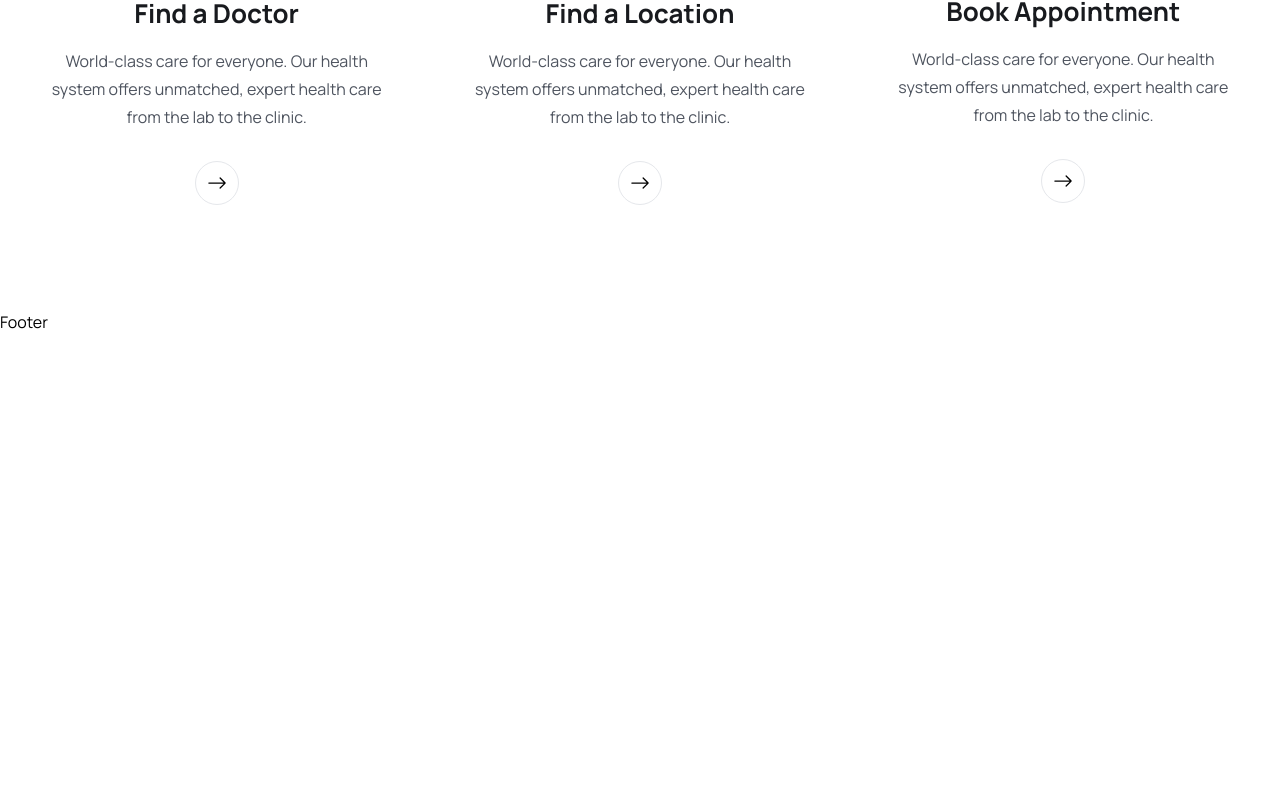
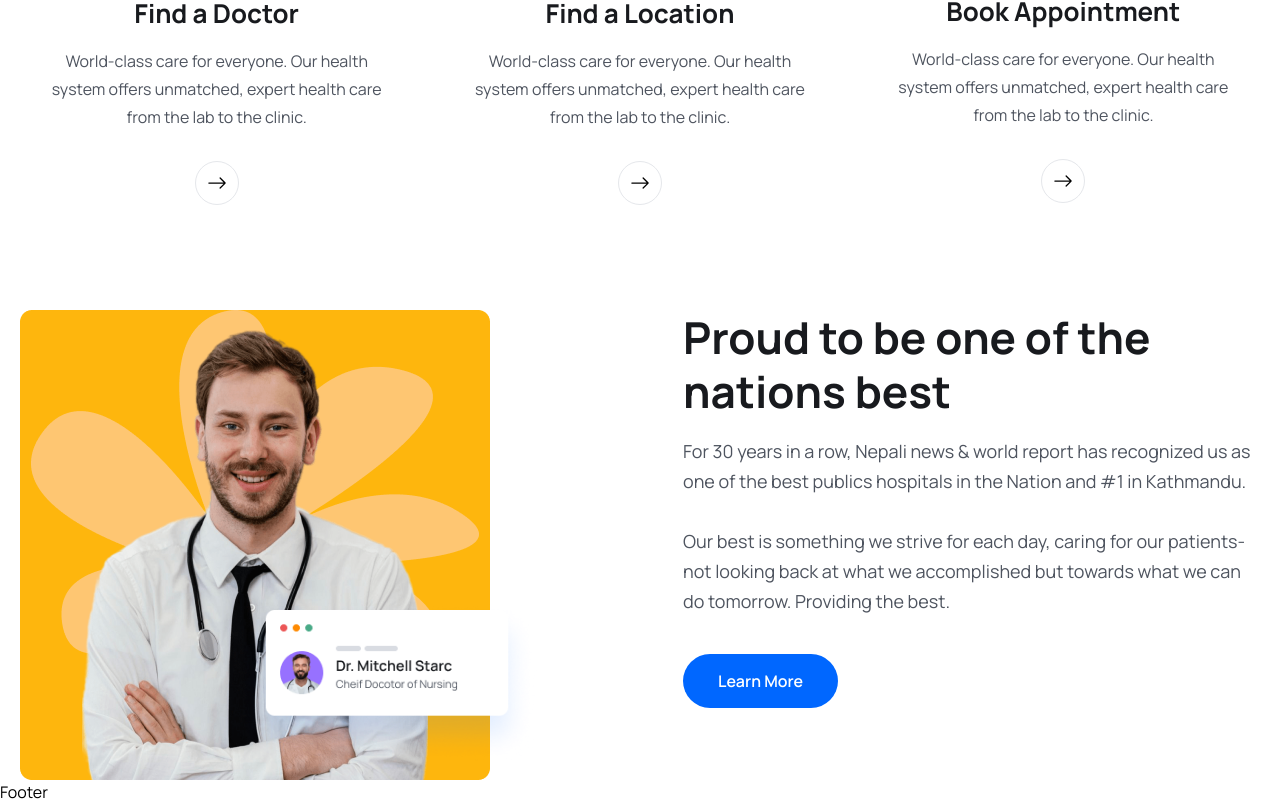
Before and after one commit to tmgnisc/Doctor-Appointment-Booking-MERN-, a React (Vite) app in the folder frontend/: page /home in a window 1280 px wide. Shown: the part 1397-2201 px from the top of the page. Before the commit the page ends 1731 px from the top, so only its background shows below. Built offline with nearby package versions, Linux system fonts and the light colour scheme.

Commit message:
completed about us section

```diff
--- /dev/null
+++ b/frontend/src/components/About/About.jsx
@@ -0,0 +1,36 @@
+import React from "react";
+import aboutImg from "../../assets/images/about.png";
+import aboutCardImg from "../../assets/images/about-card.png";
+import { Link } from "react-router-dom";
+
+const About = () => {
+  return (
+    <div className="container">
+      <div className="flex justify-between gap-[50px] lg:gap-[130px] xl:gap-0 flex-col lg:flex-row">
+        <div className="relative w-3/4 lg:w-1/2 xl:w-[770px] z-10 order-2 lg:order-1">
+          <img src={aboutImg} alt="" />
+          <div className="absolute z-20 bottom-4 w-[220px] md:w-[300px] right-[-30%] md:right-[-7%] lg:right-[22%]">
+            <img src={aboutCardImg} alt="" />
+          </div>
+        </div>
+
+        <div className="w-full lg:w-1/2 xl:w-[670px] order-1 lg:order-2">
+          <h2 className="heading">Proud to be one of the nations best</h2>
+          <p className="text_para">
+            For 30 years in a row, Nepali news & world report has recognized us
+            as one of the best publics hospitals in the Nation and #1 in
+            Kathmandu.
+          </p>
+          <p className="text_para mt-[30px]">
+            Our best is something we strive for each day, caring for our patients-not looking back at what we accomplished but towards what we can do tomorrow. Providing the best.
+          </p>
+          <Link to='/'>
+          <button className="btn">Learn More</button>
+          </Link>
+        </div>
+      </div>
+    </div>
+  );
+};
+
+export default About;
--- a/frontend/src/pages/Home.jsx
+++ b/frontend/src/pages/Home.jsx
@@ -7,6 +7,7 @@ import icon02 from "../assets/images/icon02.png"
 import icon03 from "../assets/images/icon03.png"
 import { Link } from "react-router-dom";
 import { BsArrowRight } from "react-icons/bs";
+import About from "../components/About/About";
 
 const Home = () => {
   return (
@@ -162,6 +163,10 @@ const Home = () => {
           </div>
         </div>
       </section>
+
+
+      {/* about section */}
+      <About/>
     </>
   );
 };
```
